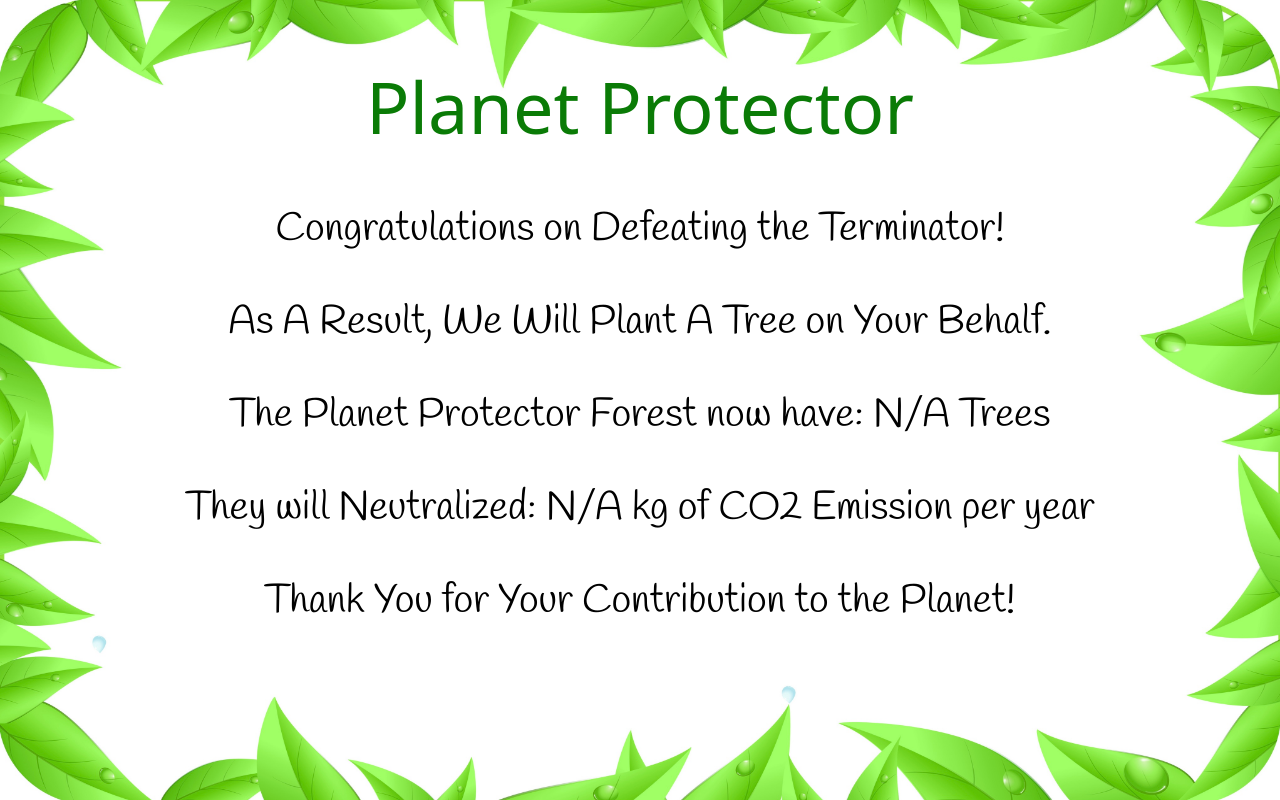
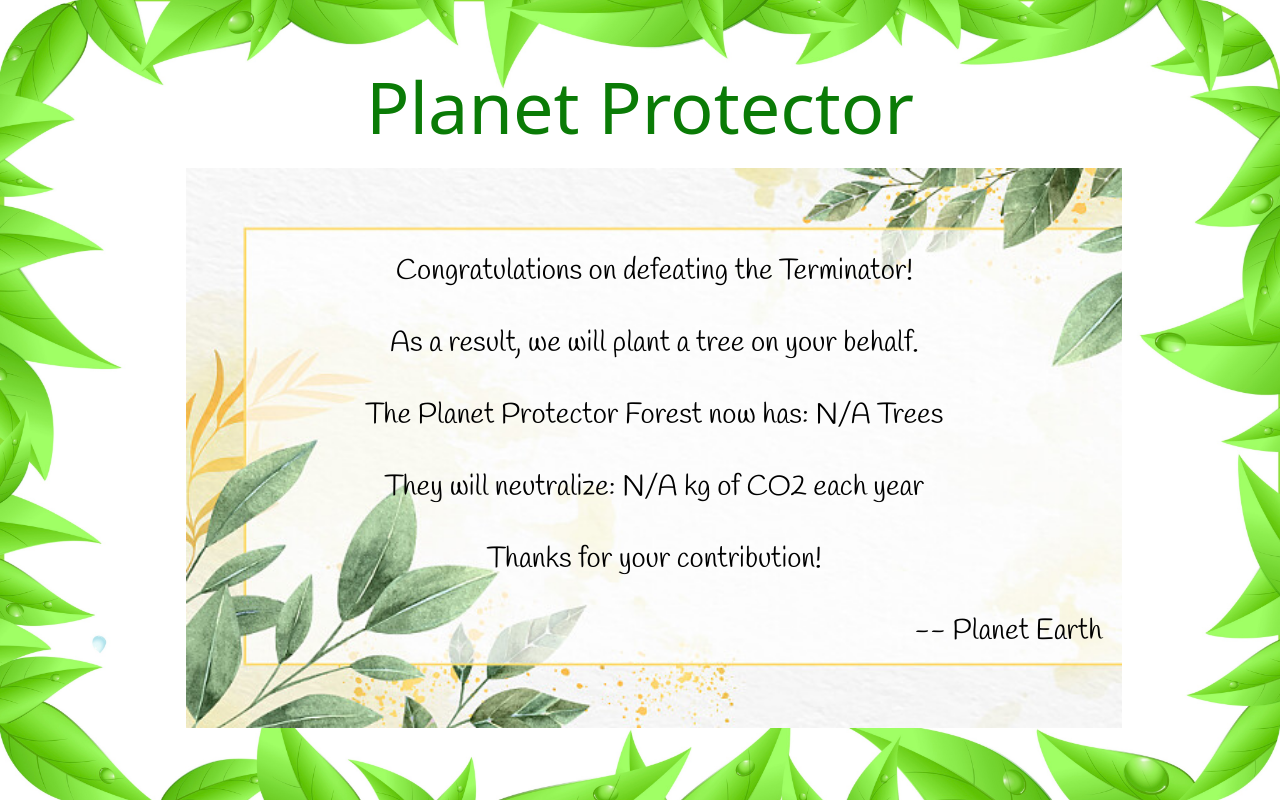
Before and after one commit to yuqihu1103/Planet-Protectors, a website: page public/html/thankyou.html in a window 1280 px wide. Drawn offline with nearby package versions, Linux system fonts and the light colour scheme; no server answers; a web font is replaced by a local one.

Commit message:
content and styling for thank you page

```diff
--- a/public/css/thankyou.css
+++ b/public/css/thankyou.css
@@ -5,6 +5,7 @@ main h1 {
   font-weight: 400;
   font-style: normal;
   font-size: 4.5em;
+  margin-bottom: 1%;
 }
 
 .text-center {
@@ -12,8 +13,48 @@ main h1 {
 }
 
 p {
-  font-size: 2.5em;
+  font-size: 1.8em;
   font-family: "Handlee", cursive;
   font-weight: 400;
   font-style: normal;
 }
+
+.letter {
+  background-image: url("../assets/letter.jpg");
+  background-size: cover;
+  padding: 20px;
+  width: 70vw;
+  height: 65vh;
+  font-family: "Courier New", Courier, monospace;
+  font-size: 16px;
+  line-height: 1.5;
+  text-align: center;
+  margin-left: 13vw;
+}
+
+.letter .content {
+  padding: 20px;
+  background-color: rgba(
+    255,
+    255,
+    255,
+    0.8
+  ); /* Semi-transparent white background */
+  border: 1px solid #ccc;
+}
+
+.letter p:last-child {
+  margin-bottom: 0; /* Remove bottom margin from the last paragraph */
+}
+
+main {
+  text-align: center;
+}
+
+#first {
+  margin-top: 7%;
+}
+
+#last {
+  text-align: right;
+}
--- a/public/html/thankyou.html
+++ b/public/html/thankyou.html
@@ -19,17 +19,17 @@
   <body>
     <main>
       <h1 class="text-center">Planet Protector</h1>
-      <div>
-        <p>Congratulations on Defeating the Terminator!</p>
-        <p>As A Result, We Will Plant A Tree on Your Behalf.</p>
+      <div id="message" class="letter">
+        <p id="first">Congratulations on defeating the Terminator!</p>
+        <p>As a result, we will plant a tree on your behalf.</p>
         <p>
-          The Planet Protector Forest now have: <span id="trees"></span> Trees
+          The Planet Protector Forest now has: <span id="trees"></span> Trees
         </p>
         <p>
-          They will Neutralized: <span id="carbon"></span> kg of CO2 Emission
-          per year
+          They will neutralize: <span id="carbon"></span> kg of CO2 each year
         </p>
-        <p>Thank You for Your Contribution to the Planet!</p>
+        <p>Thanks for your contribution!</p>
+        <p id="last">-- Planet Earth</p>
       </div>
     </main>
 
--- a/public/js/game.js
+++ b/public/js/game.js
@@ -5,7 +5,7 @@ document.addEventListener("DOMContentLoaded", function () {
     <button onclick="loadLevel(1)" class="btn btn-primary">Tree Planter</button>
     <button onclick="loadLevel(2)" class="btn btn-primary">Solar Saver</button>
     <button onclick="loadLevel(3)" class="btn btn-primary">Green Traveler</button>
-    <button id="back"> Back to Homepage</button>
+    <button id="back"> Back to Homepage </button>
   `;
   loadLevel(1);
   const backButton = document.getElementById("back");
```
Also changed, not shown: public/css/game.css (+4 -5 lines), public/assets/letter.jpg (added).
